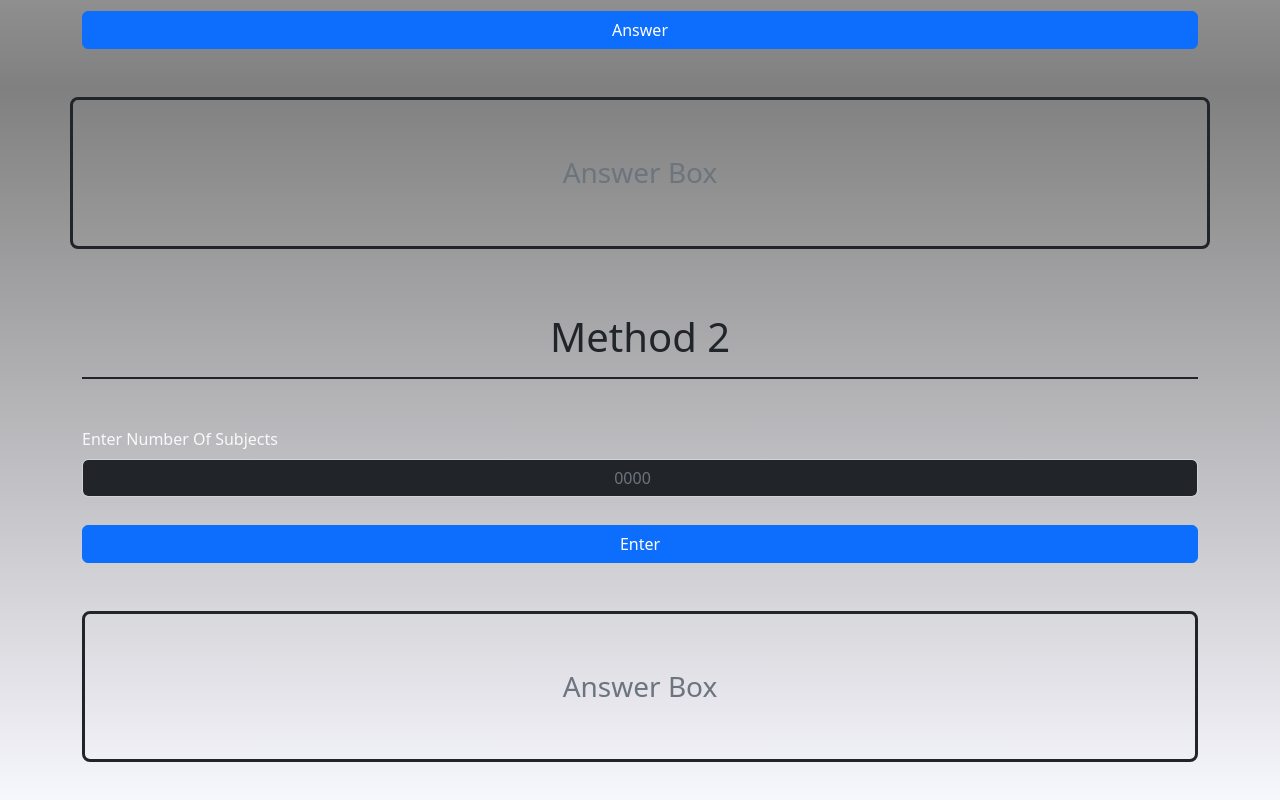
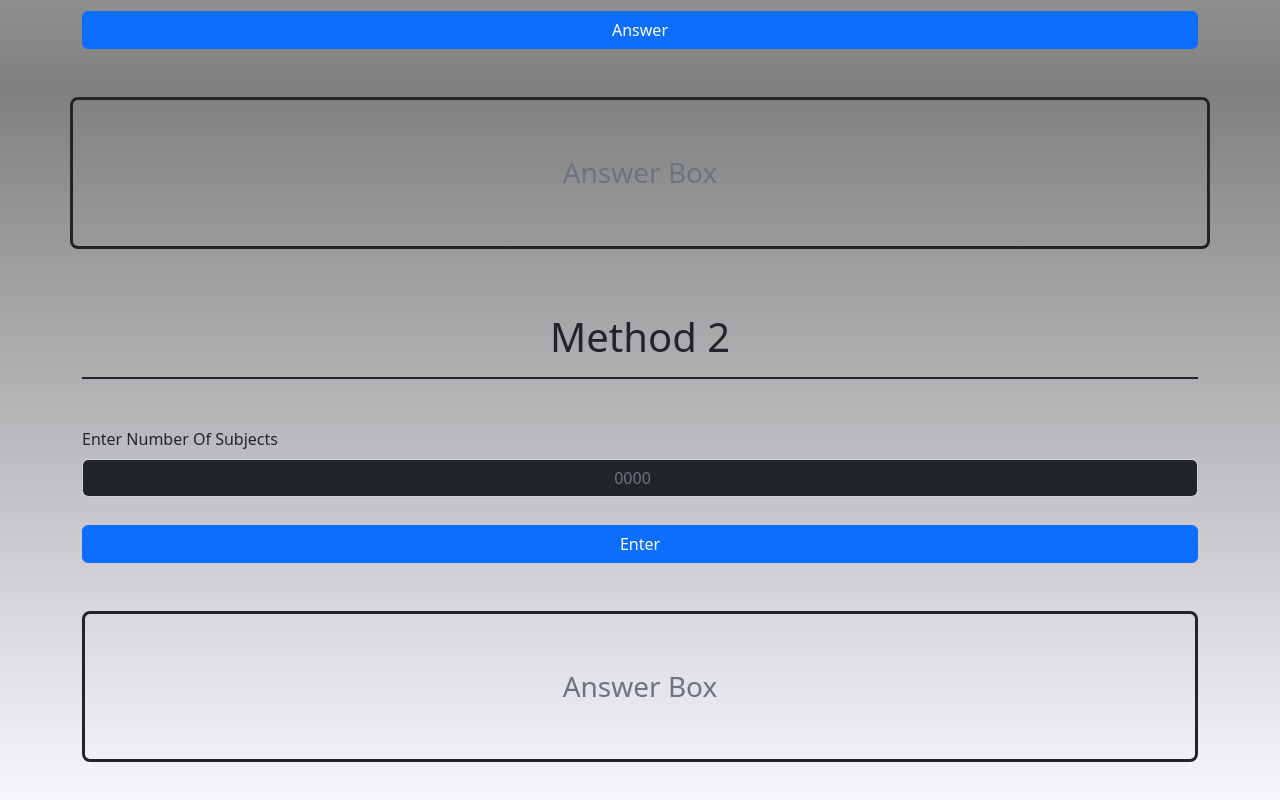
Before and after one commit to Abdul-Basit-Ansari/Percentage-Calculator-Js, a plain HTML site: page index.html in a window 1280 px wide. Shown: the part 632-1432 px from the top of the page. Drawn offline with nearby package versions, Linux system fonts and the light colour scheme.

Commit message:
Add label color

```diff
--- a/index.html
+++ b/index.html
@@ -69,7 +69,7 @@
 
 
 				<div class="mb-1">
-					<label for="num-of-sub" class="form-label text-light">Enter Number Of Subjects</label>
+					<label for="num-of-sub" class="form-label text-dark">Enter Number Of Subjects</label>
 					<input type="number" name="num-of-sub" id="num-of-sub" class="form-control bg-dark text-light text-center"
 						placeholder="0000" >
 				</div>
```
